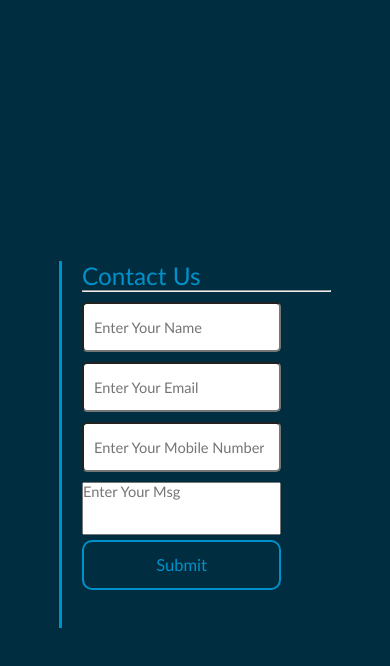
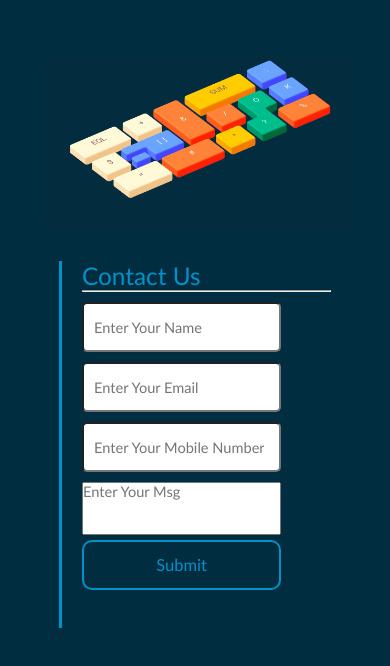
Before and after one commit to Vatsalp2007/VP_Portfolio, a plain HTML site: page index.html in a window 390 px wide. Shown: the part 2660-3326 px from the top of the page. Drawn offline with Linux system fonts and the light colour scheme.

Commit message:
Update style.css

```diff
--- a/style.css
+++ b/style.css
@@ -291,7 +291,7 @@ button .b2_a{
 .c_part1{
     grid-column:1/2;
     grid-row: 1/2;
-    background-image:url(images/contact_us_logo.png);
+    background-image:url(contact_us_logo.png);
     background-repeat: no-repeat;
 }
 
@@ -604,7 +604,7 @@ button .b2_a{
     .c_part1{
         grid-column:1/2;
         grid-row: 1/2;
-        background-image:url(images/contact_us_logo.png);
+        background-image:url(contact_us_logo.png);
         background-repeat: no-repeat;
         background-size: cover;
         background-position: 5px;
```
